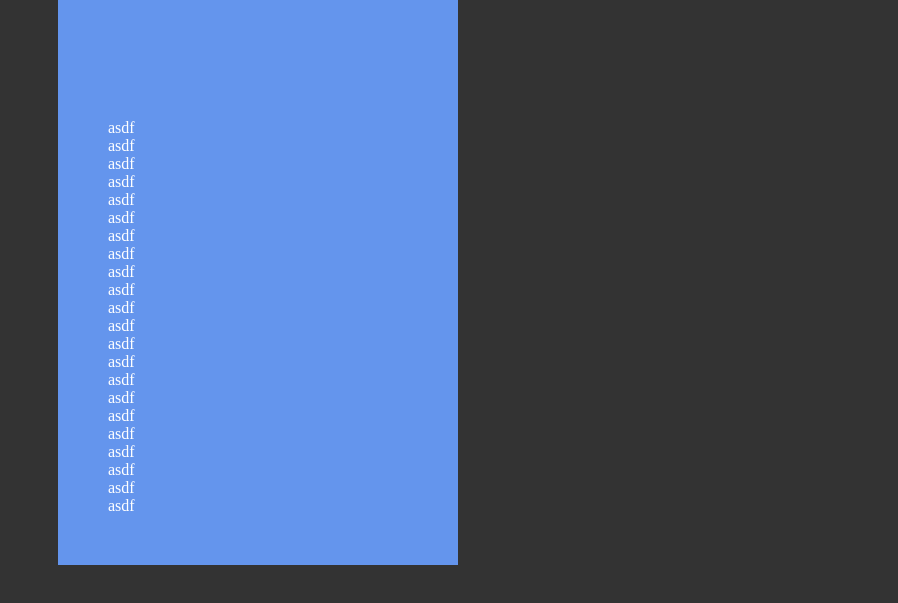
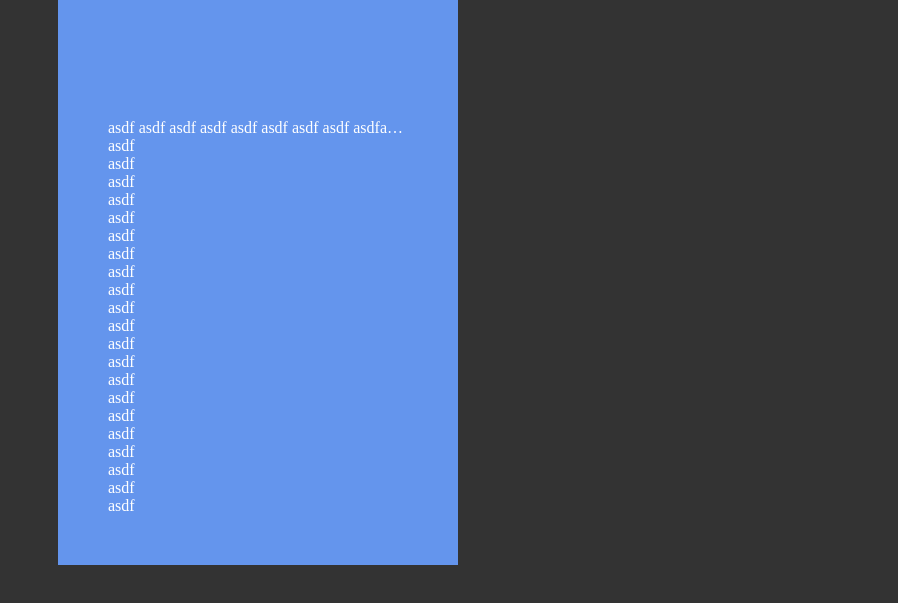
Before and after one commit to webplatformz/css-workshop, a plain HTML site: page index.html in a window 1280 px wide. Shown: the part 111-714 px from the top of the page, without its empty margins (382-1280 px from the left). Drawn offline with Linux system fonts and the light colour scheme.

Commit message:
overflow & text-overflow

```diff
--- a/index.html
+++ b/index.html
@@ -11,7 +11,7 @@
         <span>X</span>
     </div>
     <div>
-        asdf<br>
+        asdf asdf asdf asdf asdf asdf asdf asdf asdfasdfasdfasdfasdfasdfasdfasdfasdfasdfasdfasdf<br>
         asdf<br>
         asdf<br>
         asdf<br>
--- a/main.css
+++ b/main.css
@@ -20,6 +20,9 @@ div {
     color: #FFF;
     width: 400px;
     background-color: cornflowerblue;
+    overflow: hidden;
+    text-overflow: ellipsis;
+    white-space: nowrap;
 }
 
 div h1 {
```
